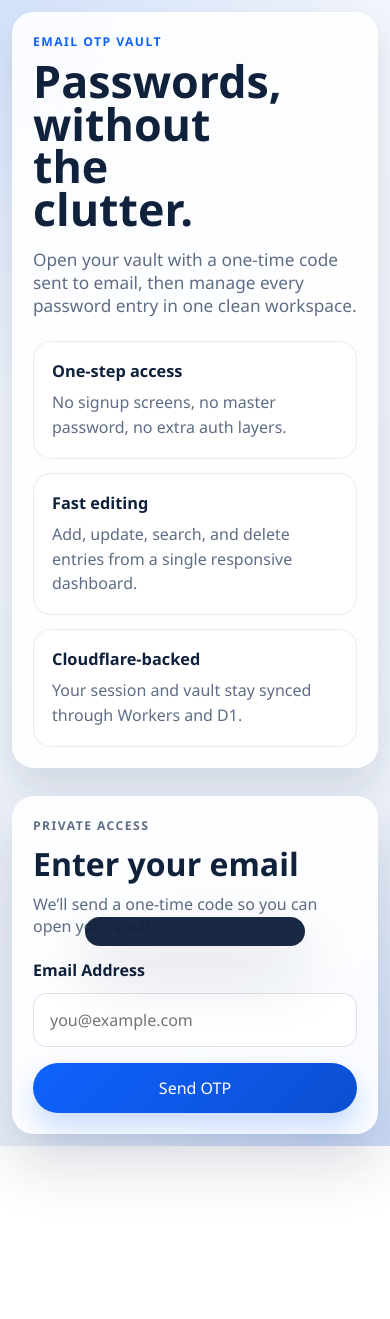
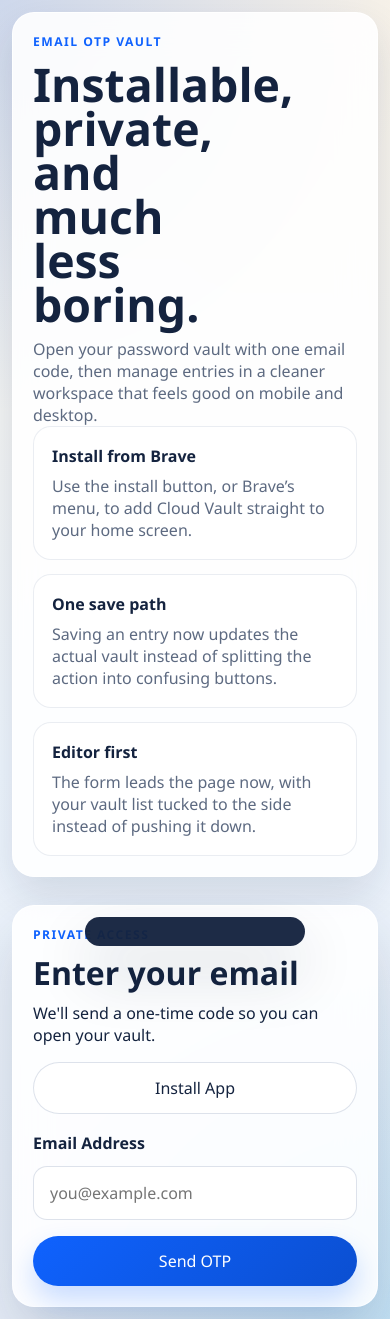
Before and after one commit to chocolategoutham-cyber/cloud_notes, a plain HTML site: page index.html in a window 390 px wide. Before the commit the page ends 1146 px from the top, so only its background shows below. Drawn offline with Linux system fonts and the light colour scheme.

Commit message:
Polish PWA install flow and vault layout

```diff
--- a/app.js
+++ b/app.js
@@ -11,6 +11,7 @@
   search: "",
   isCreatingEntry: false,
   sessionToken: "",
+  installPrompt: null,
 };
 
 const refs = {
@@ -24,6 +25,7 @@
   otpInput: document.querySelector("#otp-input"),
   otpEmailLabel: document.querySelector("#otp-email-label"),
   devOtpHint: document.querySelector("#dev-otp-hint"),
+  installButtons: Array.from(document.querySelectorAll("[data-install-app]")),
   changeEmailButton: document.querySelector("#change-email-button"),
   currentEmail: document.querySelector("#current-email"),
   logoutButton: document.querySelector("#logout-button"),
@@ -58,6 +60,18 @@
 }
 
 function bindEvents() {
+  window.addEventListener("beforeinstallprompt", (event) => {
+    event.preventDefault();
+    state.installPrompt = event;
+    updateInstallButtons();
+  });
+
+  window.addEventListener("appinstalled", () => {
+    state.installPrompt = null;
+    updateInstallButtons();
+    showToast("Cloud Vault installed.");
+  });
+
   refs.emailForm.addEventListener("submit", (event) => {
     event.preventDefault();
     void requestOtp();
@@ -73,6 +87,10 @@
     refs.otpForm.reset();
     refs.devOtpHint.hidden = true;
     render();
+  });
+
+  refs.installButtons.forEach((button) => {
+    button.addEventListener("click", () => void installApp());
   });
 
   refs.otpInput.addEventListener("input", () => {
@@ -111,6 +129,8 @@
     refs.togglePasswordButton.textContent = "Hide";
     showToast("Strong password generated.");
   });
+
+  updateInstallButtons();
 }
 
 async function hydrateSession() {
@@ -226,6 +246,24 @@
   });
 }
 
+async function installApp() {
+  if (isStandaloneMode()) {
+    showToast("Cloud Vault is already installed.");
+    return;
+  }
+
+  if (state.installPrompt) {
+    const promptEvent = state.installPrompt;
+    state.installPrompt = null;
+    await promptEvent.prompt();
+    await promptEvent.userChoice.catch(() => undefined);
+    updateInstallButtons();
+    return;
+  }
+
+  showToast("In Brave, open the menu and tap Add to Home screen or Install app.");
+}
+
 function startNewEntry() {
   if (!state.vault) {
     return;
@@ -316,6 +354,7 @@
   refs.vaultPage.classList.toggle("active-page", loggedIn);
   refs.emailStep.classList.toggle("active-step", state.authStep === "email");
   refs.otpStep.classList.toggle("active-step", state.authStep === "otp");
+  updateInstallButtons();
 
   if (!loggedIn) {
     return;
@@ -507,6 +546,17 @@
   }
 }
 
+function isStandaloneMode() {
+  return window.matchMedia("(display-mode: standalone)").matches || window.navigator.standalone === true;
+}
+
+function updateInstallButtons() {
+  const installed = isStandaloneMode();
+  refs.installButtons.forEach((button) => {
+    button.hidden = installed;
+  });
+}
+
 function getStoredSessionToken() {
   try {
     return localStorage.getItem("cloud_vault_session_token") || "";
--- a/index.html
+++ b/index.html
@@ -21,24 +21,27 @@
     <div id="auth-page" class="page active-page">
       <div class="auth-shell">
         <section class="auth-story">
-          <p class="eyebrow">Email OTP Vault</p>
-          <h1>Passwords, without the clutter.</h1>
-          <p class="story-copy">
-            Open your vault with a one-time code sent to email, then manage every password entry in one
-            clean workspace.
-          </p>
+          <div class="story-head">
+            <p class="eyebrow">Email OTP Vault</p>
+            <h1>Installable, private, and much less boring.</h1>
+            <p class="story-copy">
+              Open your password vault with one email code, then manage entries in a cleaner workspace that
+              feels good on mobile and desktop.
+            </p>
+          </div>
+
           <div class="story-grid">
             <article class="story-card">
-              <h2>One-step access</h2>
-              <p>No signup screens, no master password, no extra auth layers.</p>
+              <h2>Install from Brave</h2>
+              <p>Use the install button, or Brave’s menu, to add Cloud Vault straight to your home screen.</p>
             </article>
             <article class="story-card">
-              <h2>Fast editing</h2>
-              <p>Add, update, search, and delete entries from a single responsive dashboard.</p>
+              <h2>One save path</h2>
+              <p>Saving an entry now updates the actual vault instead of splitting the action into confusing buttons.</p>
             </article>
             <article class="story-card">
-              <h2>Cloudflare-backed</h2>
-              <p>Your session and vault stay synced through Workers and D1.</p>
+              <h2>Editor first</h2>
+              <p>The form leads the page now, with your vault list tucked to the side instead of pushing it down.</p>
             </article>
           </div>
         </section>
@@ -48,7 +51,11 @@
             <div class="auth-header">
               <p class="eyebrow">Private Access</p>
               <h2>Enter your email</h2>
-              <p>We’ll send a one-time code so you can open your vault.</p>
+              <p>We'll send a one-time code so you can open your vault.</p>
+            </div>
+
+            <div class="auth-toolbar">
+              <button class="btn btn-secondary install-button" data-install-app type="button">Install App</button>
             </div>
 
             <section id="email-step" class="auth-step active-step">
@@ -105,36 +112,20 @@
             <span id="current-email" class="user-badge">you@example.com</span>
           </div>
           <div class="header-actions">
+            <button class="btn btn-secondary install-button" data-install-app type="button">Install App</button>
             <button class="btn btn-primary" id="new-entry-button" type="button">New Entry</button>
             <button class="btn btn-secondary" id="logout-button" type="button">Logout</button>
           </div>
         </header>
 
         <div class="vault-container">
-          <aside class="vault-sidebar">
-            <div class="sidebar-section sidebar-summary">
-              <p class="eyebrow">Vault Index</p>
-              <div class="sidebar-heading-row">
-                <h2>Your Passwords</h2>
-                <span class="count-pill"><span id="entry-count">0</span> saved</span>
-              </div>
-              <p class="sidebar-caption">Search websites, usernames, and notes instantly.</p>
-            </div>
-
-            <div class="sidebar-section search-box">
-              <input id="search-input" type="search" placeholder="Search passwords..." />
-            </div>
-
-            <div class="entry-list" id="entry-list"></div>
-          </aside>
-
           <main class="vault-editor">
             <div class="editor-shell">
               <div class="editor-empty" id="editor-empty">
                 <div class="empty-state">
                   <p class="eyebrow">Ready</p>
                   <h2>Pick an entry or create a new one</h2>
-                  <p>Everything stays in one simple vault tied to your email session.</p>
+                  <p>The editor now stays at the top and center so the main action always comes first.</p>
                 </div>
               </div>
 
@@ -149,12 +140,12 @@
 
                 <form id="entry-form" class="entry-form">
                   <div class="field-grid">
-                    <div class="form-group field-website">
+                    <div class="form-group">
                       <label for="entry-website">Website</label>
                       <input id="entry-website" type="text" placeholder="example.com" required />
                     </div>
 
-                    <div class="form-group field-username">
+                    <div class="form-group">
                       <label for="entry-username">Username / Email</label>
                       <input id="entry-username" type="text" autocomplete="username" />
                     </div>
@@ -183,7 +174,7 @@
                     <textarea
                       id="entry-notes"
                       rows="8"
-                      placeholder="Add recovery info, hints, labels, or anything useful."
+                      placeholder="Add recovery info, labels, notes, or anything useful here."
                     ></textarea>
                   </div>
 
@@ -195,6 +186,23 @@
               </div>
             </div>
           </main>
+
+          <aside class="vault-sidebar">
+            <div class="sidebar-section sidebar-summary">
+              <p class="eyebrow">Vault Index</p>
+              <div class="sidebar-heading-row">
+                <h2>Your Passwords</h2>
+                <span class="count-pill"><span id="entry-count">0</span> saved</span>
+              </div>
+              <p class="sidebar-caption">Search websites, usernames, and notes instantly.</p>
+            </div>
+
+            <div class="sidebar-section search-box">
+              <input id="search-input" type="search" placeholder="Search passwords..." />
+            </div>
+
+            <div class="entry-list" id="entry-list"></div>
+          </aside>
         </div>
       </div>
     </div>
--- a/styles.css
+++ b/styles.css
@@ -1,20 +1,19 @@
 :root {
-  --bg: #eef3fb;
-  --bg-deep: #dde6f6;
+  --bg: #f6efe6;
+  --bg-strong: #e8eef8;
   --surface: rgba(255, 255, 255, 0.88);
   --surface-strong: #ffffff;
-  --ink: #10213c;
-  --ink-soft: #5e6d86;
-  --ink-faint: #8d99ad;
+  --ink: #14233f;
+  --ink-soft: #5d6a81;
   --accent: #0f62fe;
   --accent-deep: #0b4fd1;
-  --accent-soft: #d9e7ff;
+  --accent-soft: #dce7ff;
   --danger: #c92a2a;
   --danger-soft: #fde6e6;
-  --border: rgba(126, 145, 173, 0.28);
-  --shadow-xl: 0 30px 60px rgba(16, 33, 60, 0.16);
-  --shadow-lg: 0 18px 38px rgba(16, 33, 60, 0.12);
-  --shadow-md: 0 10px 24px rgba(16, 33, 60, 0.08);
+  --border: rgba(124, 145, 176, 0.26);
+  --shadow-xl: 0 28px 60px rgba(20, 35, 63, 0.16);
+  --shadow-lg: 0 18px 40px rgba(20, 35, 63, 0.12);
+  --shadow-md: 0 10px 24px rgba(20, 35, 63, 0.08);
   --radius-2xl: 30px;
   --radius-xl: 24px;
   --radius-lg: 18px;
@@ -37,9 +36,9 @@
   min-height: 100vh;
   color: var(--ink);
   background:
-    radial-gradient(circle at top left, rgba(15, 98, 254, 0.14), transparent 34%),
-    radial-gradient(circle at bottom right, rgba(59, 130, 246, 0.16), transparent 28%),
-    linear-gradient(180deg, #f4f7fc 0%, #e8eef8 100%);
+    radial-gradient(circle at top left, rgba(15, 98, 254, 0.18), transparent 30%),
+    radial-gradient(circle at bottom right, rgba(14, 165, 233, 0.16), transparent 26%),
+    linear-gradient(180deg, #f8f2e8 0%, #edf4fc 58%, #e6edf8 100%);
 }
 
 button,
@@ -59,7 +58,7 @@
   padding: 0.95rem 1rem;
   border-radius: var(--radius-md);
   border: 1px solid var(--border);
-  background: rgba(255, 255, 255, 0.94);
+  background: rgba(255, 255, 255, 0.96);
   color: var(--ink);
   transition: border-color var(--transition), box-shadow var(--transition), transform var(--transition);
 }
@@ -67,7 +66,7 @@
 input:focus,
 textarea:focus {
   outline: none;
-  border-color: rgba(15, 98, 254, 0.42);
+  border-color: rgba(15, 98, 254, 0.44);
   box-shadow: 0 0 0 4px rgba(15, 98, 254, 0.12);
 }
 
@@ -109,9 +108,10 @@
 .auth-shell {
   flex: 1;
   display: grid;
-  grid-template-columns: minmax(0, 1.1fr) minmax(360px, 460px);
+  grid-template-columns: minmax(0, 1.08fr) minmax(360px, 460px);
   gap: 28px;
   padding: 28px;
+  align-items: start;
 }
 
 .auth-story,
@@ -120,31 +120,38 @@
 .vault-sidebar,
 .editor-shell {
   background: var(--surface);
-  border: 1px solid rgba(255, 255, 255, 0.8);
+  border: 1px solid rgba(255, 255, 255, 0.84);
+  box-shadow: var(--shadow-lg);
   backdrop-filter: blur(18px);
-  box-shadow: var(--shadow-lg);
 }
 
 .auth-story {
   border-radius: var(--radius-2xl);
-  padding: 40px;
+  padding: 42px;
   display: flex;
   flex-direction: column;
   justify-content: space-between;
-  min-height: 540px;
+  min-height: 560px;
+}
+
+.story-head {
+  display: grid;
+  gap: 12px;
 }
 
 .auth-story h1 {
   max-width: 8ch;
-  font-size: clamp(2.8rem, 6vw, 4.7rem);
+  font-size: clamp(2.9rem, 6vw, 4.8rem);
   line-height: 0.95;
-  margin-top: 10px;
 }
 
-.story-copy {
-  max-width: 34rem;
-  margin-top: 18px;
-  font-size: 1.08rem;
+.story-copy,
+.story-card p,
+.form-hint,
+.sidebar-caption,
+.editor-date,
+.empty-state p,
+.otp-copy p:not(.otp-target) {
   color: var(--ink-soft);
 }
 
@@ -152,29 +159,24 @@
   display: grid;
   grid-template-columns: repeat(3, minmax(0, 1fr));
   gap: 14px;
-  margin-top: 24px;
 }
 
 .story-card {
   border-radius: var(--radius-lg);
-  background: rgba(255, 255, 255, 0.72);
-  border: 1px solid rgba(126, 145, 173, 0.16);
+  background: rgba(255, 255, 255, 0.76);
+  border: 1px solid rgba(124, 145, 176, 0.16);
   padding: 18px;
 }
 
 .story-card h2 {
-  font-size: 1.02rem;
+  font-size: 1rem;
   margin-bottom: 8px;
-}
-
-.story-card p {
-  color: var(--ink-soft);
-  line-height: 1.55;
 }
 
 .auth-panel {
   display: flex;
-  align-items: center;
+  align-items: start;
+  justify-content: center;
 }
 
 .auth-card {
@@ -182,27 +184,24 @@
   border-radius: var(--radius-2xl);
   padding: 32px;
   box-shadow: var(--shadow-xl);
+  position: sticky;
+  top: 28px;
 }
 
 .auth-header {
   display: grid;
   gap: 8px;
-  margin-bottom: 22px;
+  margin-bottom: 16px;
 }
 
 .auth-header h2 {
   font-size: 2rem;
 }
 
-.auth-header p,
-.form-hint,
-.sidebar-caption,
-.editor-date,
-.dev-hint,
-.story-card p,
-.empty-state p,
-.otp-copy p:not(.otp-target) {
-  color: var(--ink-soft);
+.auth-toolbar {
+  display: flex;
+  justify-content: flex-start;
+  margin-bottom: 18px;
 }
 
 .auth-step {
@@ -268,6 +267,10 @@
 .btn-sm {
   min-height: 38px;
   padding: 0.65rem 0.9rem;
+}
+
+.install-button {
+  width: fit-content;
 }
 
 .otp-copy {
@@ -341,16 +344,24 @@
   flex: 1;
   min-height: 0;
   display: grid;
-  grid-template-columns: minmax(300px, 360px) minmax(0, 1fr);
+  grid-template-columns: minmax(0, 1.18fr) minmax(290px, 360px);
+  grid-template-areas: "editor sidebar";
   gap: 18px;
 }
 
+.vault-editor {
+  grid-area: editor;
+  min-height: 0;
+}
+
 .vault-sidebar {
+  grid-area: sidebar;
   border-radius: var(--radius-xl);
   overflow: hidden;
   display: flex;
   flex-direction: column;
   min-height: 0;
+  max-height: calc(100vh - 148px);
 }
 
 .sidebar-section {
@@ -416,19 +427,23 @@
   height: 100%;
   min-height: 0;
   border-radius: var(--radius-xl);
-  padding: 22px;
+  padding: 24px;
+  display: flex;
+  align-items: flex-start;
+  justify-content: center;
 }
 
 .editor-empty,
 .editor-content {
-  height: 100%;
+  width: min(100%, 860px);
 }
 
 .editor-empty {
   display: flex;
-  align-items: center;
+  align-items: flex-start;
   justify-content: center;
   text-align: center;
+  padding-top: 52px;
 }
 
 .empty-state {
@@ -489,7 +504,7 @@
   transform: translateX(-50%) translateY(120px);
   min-width: 220px;
   max-width: calc(100vw - 24px);
-  background: rgba(16, 33, 60, 0.96);
+  background: rgba(20, 35, 63, 0.96);
   color: #fff;
   border-radius: 999px;
   padding: 0.92rem 1.1rem;
@@ -507,16 +522,23 @@
     grid-template-columns: 1fr;
   }
 
+  .story-grid {
+    grid-template-columns: 1fr;
+  }
+
   .auth-story {
     min-height: auto;
   }
 
-  .story-grid {
+  .vault-container {
     grid-template-columns: 1fr;
+    grid-template-areas:
+      "editor"
+      "sidebar";
   }
 
-  .vault-container {
-    grid-template-columns: 1fr;
+  .vault-sidebar {
+    max-height: none;
   }
 }
 
@@ -540,15 +562,17 @@
     padding: 20px;
   }
 
+  .auth-card {
+    position: static;
+  }
+
   .vault-header {
     padding: 16px;
   }
 
   .header-actions,
   .sidebar-heading-row,
-  .editor-header,
-  .field-grid {
-    grid-template-columns: 1fr;
+  .editor-header {
     flex-direction: column;
     align-items: stretch;
   }
@@ -558,7 +582,11 @@
   }
 
   .field-grid {
-    display: grid;
+    grid-template-columns: 1fr;
+  }
+
+  .install-button {
+    width: 100%;
   }
 
   .password-actions .btn,
--- a/sw.js
+++ b/sw.js
@@ -1,4 +1,4 @@
-const CACHE_NAME = "cloud-notes-v3";
+const CACHE_NAME = "cloud-notes-v4";
 const ASSETS = [
   "./",
   "./index.html",
```
Also changed, not shown: manifest.webmanifest.
